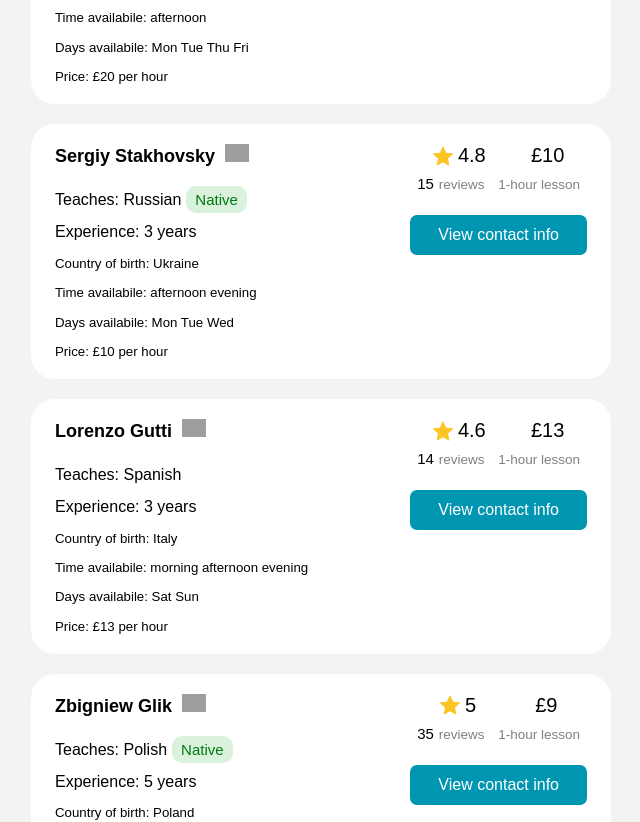
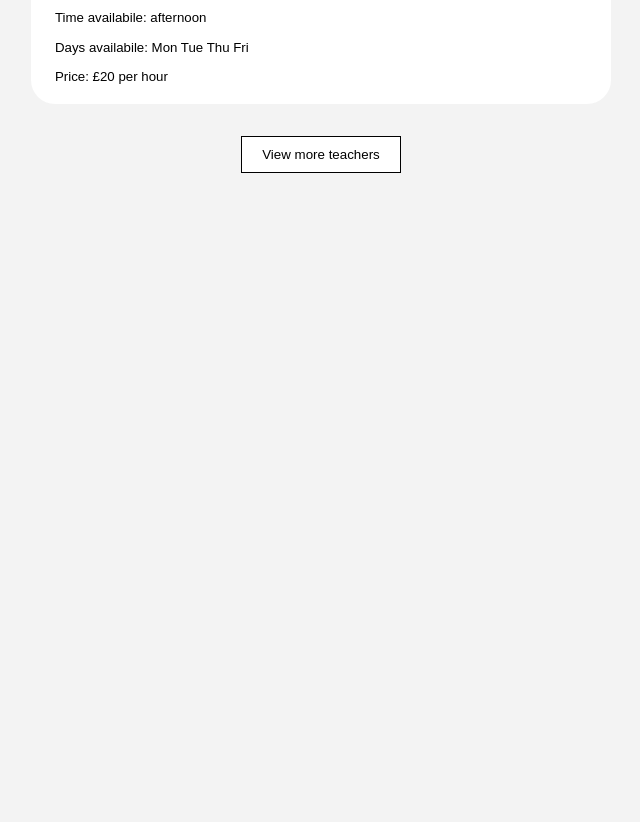
Before and after one commit to ryan50500/Language__App__React__TypeScript, a React (Create React App) app: page / in a window 1280 px wide. Shown: the part 1540-2362 px from the top of the page, without its empty margins (319-959 px from the left). After the commit the page ends 1745 px from the top, so only its background shows below. Built offline with nearby package versions, Linux system fonts and the light colour scheme; grey boxes are pictures that could not be loaded.

Commit message:
adding load more teachers and styling to component

```diff
--- a/src/components/FilteredTeachers.tsx
+++ b/src/components/FilteredTeachers.tsx
@@ -6,8 +6,8 @@ import FilteredTeachersByPrice from './FilteredTeachersByPrice';
 import FiltersShowOnClick from './FiltersShowOnClick';
 import FilteredTeachersByBirthCountry from './FilteredTeachersByBirthCountry';
 import FilteredTeachersByAvailability from './FilteredTeachersByAvailability';
+import ViewMoreTeachers from './ViewMoreTeachers'
 import FilterStyles from './FilterStyles.module.css';
-import { isAbsolute } from 'path';
 
 
 const FilteredTeachers: React.FC = () => {
@@ -20,10 +20,11 @@ const FilteredTeachers: React.FC = () => {
     const [isBirthCountryVisible, setIsBirthCountryVisible] = useState(false);
     const [isAvailabilityVisible, setIsAvailabilityVisible] = useState(false);
     const [grayedOut, setGrayedOut] = useState(false);
-
-
     // Flipped cards
     const [flippedCards, setFlippedCards] = useState<number[]>([]);
+    // number of teachers to show at a time (currently set to 5)
+    const [displayedTeachers, setDisplayedTeachers] = useState(5);
+
 
 
     // hide the filters when user clicks outside of them
@@ -52,6 +53,11 @@ const FilteredTeachers: React.FC = () => {
             teacher.time.toLowerCase().indexOf(timeAvailabile.toString()) !== -1 &&
             (daysAvailabile === '' || teacher.days.includes(daysAvailabile + " "))
     );
+
+    // show more teaches when button is clicked
+    const handleViewMoreTeachers = () => {
+        setDisplayedTeachers((prevDisplayedTeachers) => prevDisplayedTeachers + 5);
+    };
 
 
     // filter teachers by price
@@ -192,7 +198,8 @@ const FilteredTeachers: React.FC = () => {
             {/* No teacher found component */}
             <NoResultsFound filteredTeachers={filteredTeachers} />
 
-            {filteredTeachers.map((arrayItem) => {
+
+            {filteredTeachers.slice(0, displayedTeachers).map((arrayItem) => {
                 return (
                     // if 'flippedCards' array includes the card ID... add the 'flipped' class
                     <div key={arrayItem.id} className={`${FilterStyles.card} ${flippedCards.includes(arrayItem.id) ? FilterStyles.flipped : ''}`}>
@@ -239,6 +246,10 @@ const FilteredTeachers: React.FC = () => {
                     </div>
                 );
             })}
+            {/* only show 'View more teachers' button if there are more teachers in the filtered array that haven't been displayed yet. */}
+            {filteredTeachers.length > displayedTeachers && (
+                <ViewMoreTeachers handleViewMoreTeachers={handleViewMoreTeachers} />
+            )}
         </>
     );
 };
--- /dev/null
+++ b/src/components/ViewMoreTeachers.module.css
@@ -0,0 +1,7 @@
+.view__more {
+    margin: 2rem auto 2rem auto;
+    display: flex;
+    padding: 10px 20px;
+    background-color: white;
+    border: 1px solid black;
+}
--- /dev/null
+++ b/src/components/ViewMoreTeachers.tsx
@@ -0,0 +1,14 @@
+import React from 'react'
+import styles from './ViewMoreTeachers.module.css';
+
+type ViewMoreTeachersProps = {
+    handleViewMoreTeachers: () => void;
+};
+
+const ViewMoreTeachers: React.FC<ViewMoreTeachersProps> = ({ handleViewMoreTeachers }) => {
+    return (
+        <button className={styles.view__more} onClick={handleViewMoreTeachers}>View more teachers</button>
+    )
+}
+
+export default ViewMoreTeachers
```
